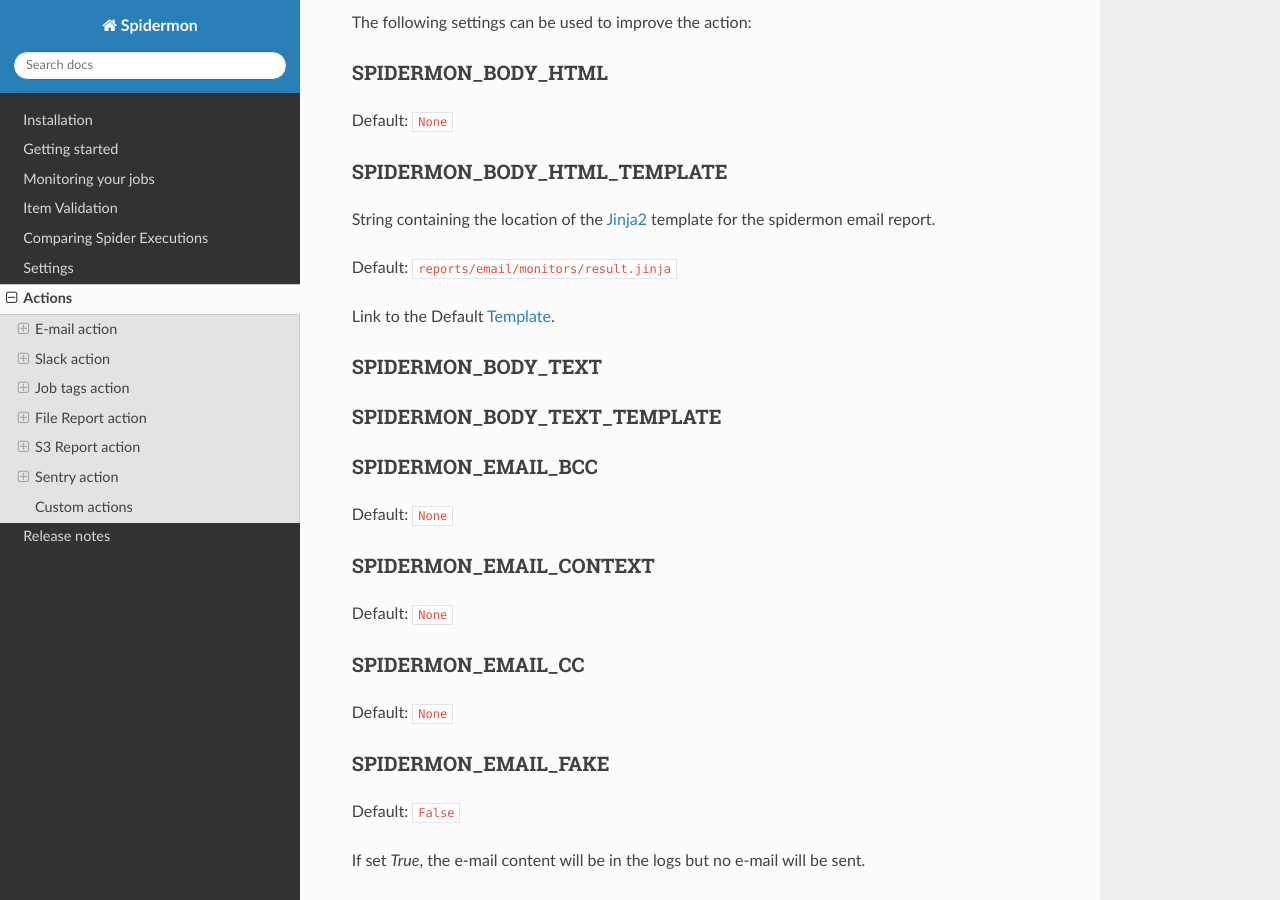
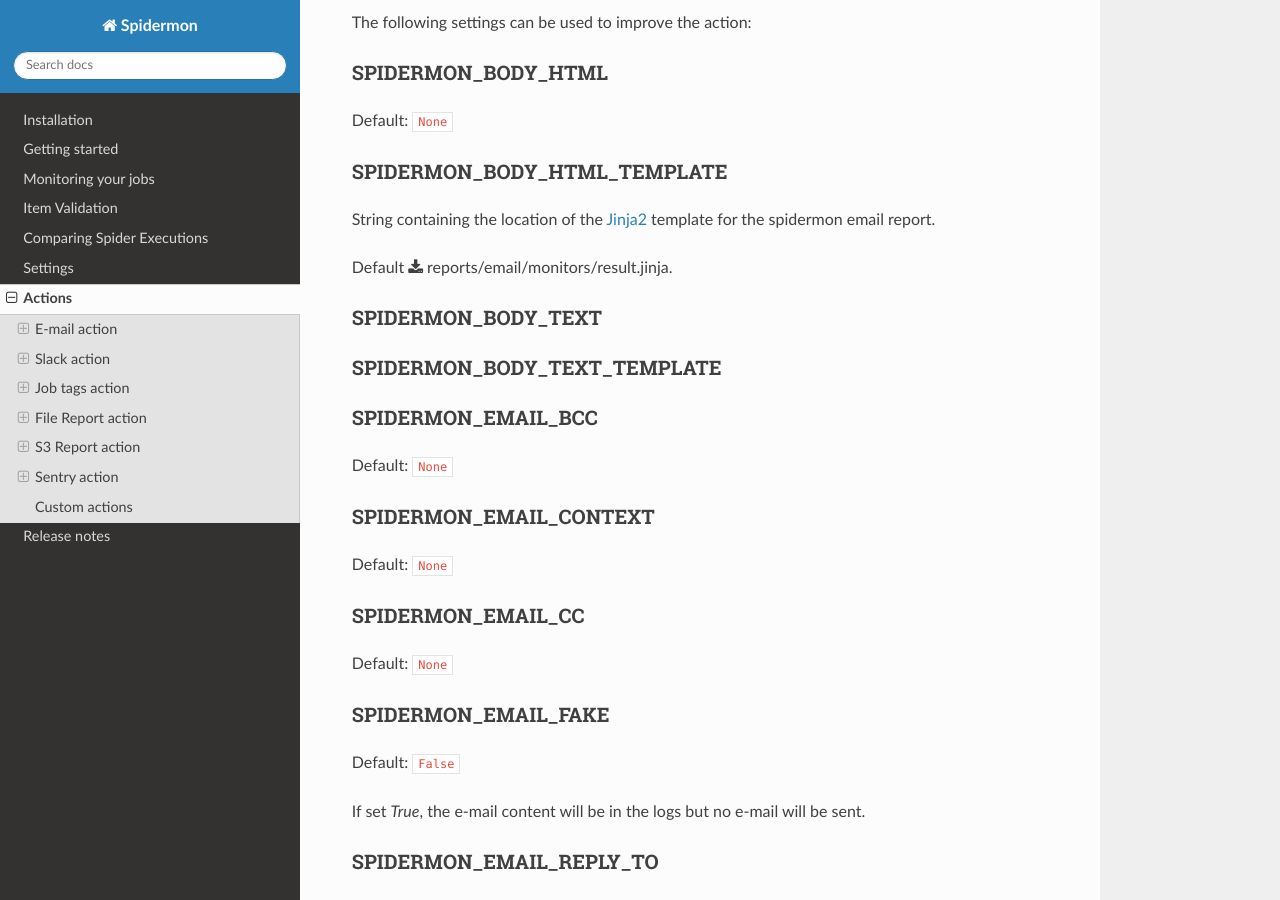
Before and after one commit to scrapinghub/spidermon, a Sphinx documentation site: the page built from docs/source/actions.rst, in a window 1280 px wide and 900 px high, scrolled down 1728 px. Built offline with Sphinx 7.4.7 and the Read the Docs theme 2.0.0, drawn with Linux system fonts in a browser that asks for light colours.

Commit message:
added download link

```diff
--- a/docs/source/actions.rst
+++ b/docs/source/actions.rst
@@ -104,9 +104,7 @@
 
 String containing the location of the `Jinja2`_ template for the spidermon email report.
 
-Default: ``reports/email/monitors/result.jinja``
-
-Link to the Default `Template`_.
+Default :download:`reports/email/monitors/result.jinja <../../spidermon/contrib/actions/reports/templates/reports/email/monitors/result.jinja>`.
 
 .. _SPIDERMON_BODY_TEXT:
 
@@ -285,7 +283,6 @@
 .. _`Slack`: https://slack.com/
 .. _`Slack credentials`: https://api.slack.com/docs/token-types
 .. _`Slack token`: https://api.slack.com/docs/token-types
-.. _`Template`: https://github.com/scrapinghub/spidermon/blob/master/spidermon/contrib/actions/reports/templates/reports/email/monitors/result.jinja
 
 .. _actions-job-tags:
 
```
